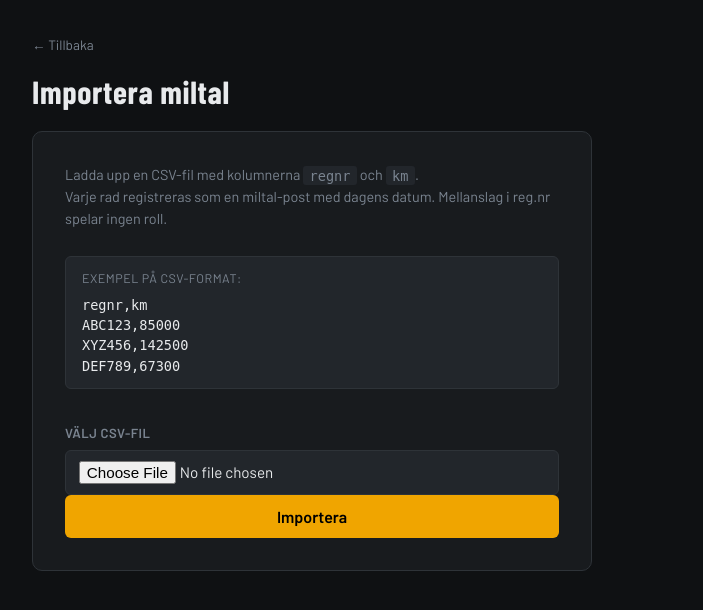
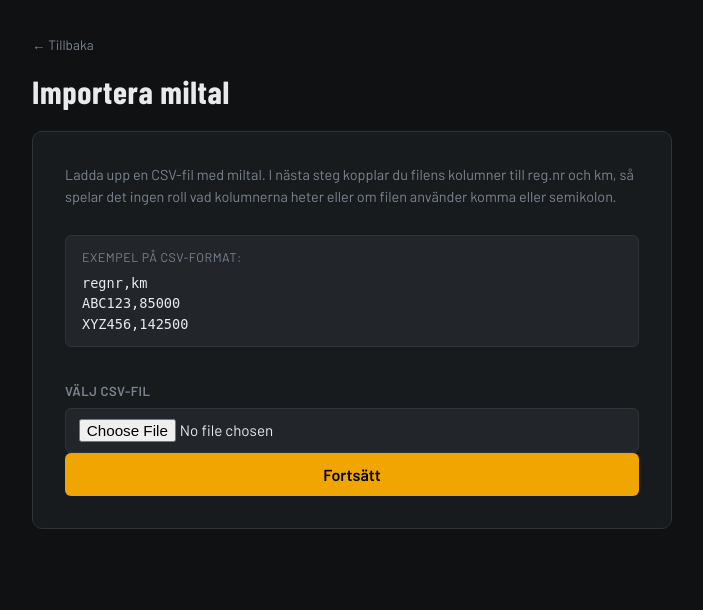
Before and after one commit to Svayak/RevvBase_V2, a Flask app: page /importera-miltal in a window 1280 px wide. Shown: the part 56-666 px from the top of the page, without its empty margins (152-855 px from the left). Run offline with Flask 3, Linux system fonts and the light colour scheme; a user stored in the database is signed in; data comes from the database, SQL or seed files in the repository; parts of the project's set-up code (start-up, migrations or seed data) failed here and were passed over; some libraries are stand-ins or nearby versions.

Commit message:
CSV-import: kolumnmappning, robust inläsning och km-tolkning
- Tvåstegsflöde med kolumntaggning (reg.nr, km, valfritt datum) + förhandsvisning
- Robust avkodning (UTF-8/cp1252/latin-1) och deterministisk avgränsar-detektering
- Stöd för filer utan rubrikrad
- Korrekt km-tolkning: decimalkomma kapas, mellanslag som tusental
- Löser tidigare server error vid uppladdning av Excel-CSV

```diff
--- a/app.py
+++ b/app.py
@@ -1499,54 +1499,172 @@ def ta_bort_fordonsmodell(fm_id):
             conn.execute("DELETE FROM fordonsmodeller WHERE id=?", (fm_id,))
     return redirect(url_for("fordonsbibliotek"))
 
+def _ser_ut_som_tal(cell):
+    """True om cellen ser ut som ett tal (ev. med mellanslag/komma/punkt)."""
+    rensad = (cell or "").strip().replace(" ", "").replace(" ", "").replace(",", "").replace(".", "")
+    return rensad.isdigit() and rensad != ""
+
+def _parse_km(raw):
+    """Tolkar km robust: mellanslag = tusental, komma/punkt = decimal (decimaldelen kapas).
+    Returnerar int eller None."""
+    s = "".join(c for c in (raw or "") if c.isdigit() or c in ",.")
+    if not s:
+        return None
+    dec = max(s.rfind(","), s.rfind("."))  # sista , eller . = decimaltecken
+    intdel = s[:dec] if dec != -1 else s
+    siffror = "".join(c for c in intdel if c.isdigit())
+    return int(siffror) if siffror else None
+
+def _hitta_delim(text):
+    """Väljer avgränsare deterministiskt. Prioriterar ; och tab framför , (decimalkomma är vanligt)."""
+    rader = [l for l in text.splitlines() if l.strip()][:10]
+    if not rader:
+        return ","
+    for d in [";", "\t", "|", ","]:
+        antal = [len(l.split(d)) for l in rader]
+        # Konsekvent samma antal kolumner > 1 på alla rader → rätt avgränsare
+        if antal[0] > 1 and len(set(antal)) == 1:
+            return d
+    # Fallback: den som förekommer mest
+    return max([";", "\t", "|", ","], key=lambda d: text.count(d))
+
+def _decoda_csv(data_bytes):
+    """Avkodar CSV robust (UTF-8/Windows/Latin-1) och gissar avgränsare."""
+    text = None
+    for enc in ("utf-8-sig", "cp1252", "latin-1"):
+        try:
+            text = data_bytes.decode(enc)
+            break
+        except UnicodeDecodeError:
+            continue
+    if text is None:
+        text = data_bytes.decode("utf-8", errors="replace")
+    return text, _hitta_delim(text)
+
+def _csv_rader(text, delim):
+    return [r for r in csv.reader(text.splitlines(), delimiter=delim) if any((c or "").strip() for c in r)]
+
+def _bygg_kolumner(text, delim, har_rubrik):
+    """Returnerar (kolumner, preview) där kolumner = [(index, etikett), ...]."""
+    rader = _csv_rader(text, delim)
+    if not rader:
+        return [], []
+    forsta = rader[0]
+    if har_rubrik:
+        kolumner = [(i, (forsta[i] or f"Kolumn {i+1}").strip()) for i in range(len(forsta))]
+        preview = rader[1:6]
+    else:
+        kolumner = [(i, f"Kolumn {i+1}  (t.ex. {forsta[i].strip()})") for i in range(len(forsta))]
+        preview = rader[0:5]
+    return kolumner, preview
+
+def _gissa_index(kolumner, kandidater):
+    for i, etikett in kolumner:
+        if etikett.lower().strip() in kandidater:
+            return i
+    return ""
+
 @app.route("/importera-miltal", methods=["GET","POST"])
 @login_required
 def importera_miltal():
+    vid = current_user.verkstad_id
+    if request.method != "POST":
+        return render_template("importera_miltal.html", steg="upload")
+
+    steg = request.form.get("steg", "upload")
+
+    # ── Steg 1: ladda upp fil, visa kolumnmappning ──
+    if steg == "upload":
+        fil = request.files.get("csv_fil")
+        if not fil or not fil.filename.lower().endswith(".csv"):
+            return render_template("importera_miltal.html", steg="upload", error="Välj en giltig CSV-fil.")
+        try:
+            text, delim = _decoda_csv(fil.read())
+            rader = _csv_rader(text, delim)
+        except Exception as e:
+            return render_template("importera_miltal.html", steg="upload", error=f"Kunde inte läsa filen: {e}")
+        if not rader:
+            return render_template("importera_miltal.html", steg="upload", error="Filen verkar tom.")
+        # Gissa om första raden är rubrik: om någon cell ser ut som ett tal är det troligen data
+        har_rubrik = not any(_ser_ut_som_tal(c) for c in rader[0])
+        kolumner, preview = _bygg_kolumner(text, delim, har_rubrik)
+        return render_template("importera_miltal.html", steg="mappa",
+            kolumner=kolumner, preview=preview, csv_data=text, delim=delim, har_rubrik=har_rubrik,
+            gissa_regnr=_gissa_index(kolumner, {"regnr","reg.nr","reg nr","registreringsnummer","reg","nummerplåt"}) if har_rubrik else 0,
+            gissa_km=_gissa_index(kolumner, {"km","miltal","kilometer","mätarställning","matarstallning","mileage","odometer"}) if har_rubrik else 1,
+            gissa_datum=_gissa_index(kolumner, {"datum","date","dat"}) if har_rubrik else "")
+
+    # ── Bygg om mappningen (t.ex. när rubrik-kryssrutan ändras) ──
+    if steg == "mappa":
+        csv_data = request.form.get("csv_data", "")
+        delim = request.form.get("delim", ",") or ","
+        har_rubrik = request.form.get("har_rubrik") == "1"
+        kolumner, preview = _bygg_kolumner(csv_data, delim, har_rubrik)
+        return render_template("importera_miltal.html", steg="mappa",
+            kolumner=kolumner, preview=preview, csv_data=csv_data, delim=delim, har_rubrik=har_rubrik,
+            gissa_regnr=_gissa_index(kolumner, {"regnr","reg.nr","reg nr","registreringsnummer","reg","nummerplåt"}) if har_rubrik else 0,
+            gissa_km=_gissa_index(kolumner, {"km","miltal","kilometer","mätarställning","matarstallning","mileage","odometer"}) if har_rubrik else 1,
+            gissa_datum=_gissa_index(kolumner, {"datum","date","dat"}) if har_rubrik else "")
+
+    # ── Steg 2: importera enligt vald mappning ──
+    csv_data = request.form.get("csv_data", "")
+    delim = request.form.get("delim", ",") or ","
+    har_rubrik = request.form.get("har_rubrik") == "1"
+
+    def _idx(namn):
+        v = request.form.get(namn, "")
+        return int(v) if v.isdigit() else None
+    i_regnr, i_km, i_datum = _idx("col_regnr"), _idx("col_km"), _idx("col_datum")
+
+    if i_regnr is None or i_km is None or i_regnr == i_km:
+        kolumner, preview = _bygg_kolumner(csv_data, delim, har_rubrik)
+        return render_template("importera_miltal.html", steg="mappa",
+            kolumner=kolumner, preview=preview, csv_data=csv_data, delim=delim, har_rubrik=har_rubrik,
+            gissa_regnr=i_regnr if i_regnr is not None else "", gissa_km=i_km if i_km is not None else "",
+            gissa_datum=i_datum if i_datum is not None else "",
+            error="Välj vilken kolumn som är reg.nr respektive km (måste vara olika kolumner).")
+
+    rader = _csv_rader(csv_data, delim)
+    if har_rubrik:
+        rader = rader[1:]
+
     resultat = []
-    vid = current_user.verkstad_id
-    if request.method == "POST":
-        fil = request.files.get("csv_fil")
-        if not fil or not fil.filename.endswith(".csv"):
-            return render_template("importera_miltal.html", error="Välj en giltig CSV-fil.", resultat=[])
-
-        innehall = fil.read().decode("utf-8-sig").splitlines()
-        reader = csv.DictReader(innehall)
-        for rad in reader:
-            nycklar = {k.lower().strip(): v for k, v in rad.items()}
-            regnr_raw = (nycklar.get("regnr") or nycklar.get("reg.nr") or nycklar.get("reg nr") or "").strip().upper()
-            regnr = regnr_raw.replace(" ", "")
-            km_str = (nycklar.get("km") or nycklar.get("miltal") or nycklar.get("kilometer") or "").strip()
-
-            if not regnr or not km_str:
-                resultat.append({"regnr": regnr or "?", "status": "fel", "msg": "Saknar regnr eller km"})
-                continue
-            if not km_str.isdigit():
-                resultat.append({"regnr": regnr, "status": "fel", "msg": f"Ogiltigt km-värde: {km_str}"})
-                continue
-
-            km = int(km_str)
-            with get_db() as conn:
-                if vid is not None:
-                    bil = conn.execute(
-                        "SELECT * FROM bilar WHERE REPLACE(regnr,' ','')=? AND verkstad_id=?", (regnr, vid)
-                    ).fetchone()
-                else:
-                    bil = conn.execute(
-                        "SELECT * FROM bilar WHERE REPLACE(regnr,' ','')=?", (regnr,)
-                    ).fetchone()
-
-            if not bil:
-                resultat.append({"regnr": regnr, "status": "fel", "msg": "Bilen finns inte i systemet"})
-                continue
-
-            with get_db() as conn:
-                conn.execute(
-                    "INSERT INTO handelser (bil_id, datum, km, typ, service_typer, beskrivning, skapad_av) VALUES (?,?,?,?,?,?,?)",
-                    (bil["id"], str(date.today()), km, "miltal", None, None, current_user.namn)
-                )
-            resultat.append({"regnr": regnr, "status": "ok", "msg": f"Registrerad: {km} km"})
-
-    return render_template("importera_miltal.html", error=None, resultat=resultat)
+    for rad in rader:
+        def cell(i):
+            return rad[i].strip() if (i is not None and i < len(rad)) else ""
+        regnr = cell(i_regnr).upper().replace(" ", "")
+        km = _parse_km(cell(i_km))
+        datum_val = str(date.today())
+        if i_datum is not None:
+            dv = cell(i_datum)
+            if dv:
+                datum_val = dv
+
+        if not regnr or km is None:
+            resultat.append({"regnr": regnr or "?", "status": "fel", "msg": "Saknar regnr eller km"})
+            continue
+
+        with get_db() as conn:
+            if vid is not None:
+                bil = conn.execute(
+                    "SELECT * FROM bilar WHERE REPLACE(regnr,' ','')=? AND verkstad_id=?", (regnr, vid)
+                ).fetchone()
+            else:
+                bil = conn.execute(
+                    "SELECT * FROM bilar WHERE REPLACE(regnr,' ','')=?", (regnr,)
+                ).fetchone()
+        if not bil:
+            resultat.append({"regnr": regnr, "status": "fel", "msg": "Bilen finns inte i systemet"})
+            continue
+
+        with get_db() as conn:
+            conn.execute(
+                "INSERT INTO handelser (bil_id, datum, km, typ, service_typer, beskrivning, skapad_av) VALUES (?,?,?,?,?,?,?)",
+                (bil["id"], datum_val, km, "miltal", None, None, current_user.namn)
+            )
+        resultat.append({"regnr": regnr, "status": "ok", "msg": f"Registrerad: {km} km"})
+
+    return render_template("importera_miltal.html", steg="klar", resultat=resultat)
 
 @app.route("/exportera")
 @login_required
--- a/templates/importera_miltal.html
+++ b/templates/importera_miltal.html
@@ -1,35 +1,112 @@
 {% extends "base.html" %}
 {% block title %}Importera miltal – Revvbase{% endblock %}
 {% block content %}
-<div class="form-page" style="max-width: 560px">
+<div class="form-page" style="max-width: 640px">
   <a href="{{ url_for('index') }}" class="back-link">← Tillbaka</a>
   <h1 class="page-title">Importera miltal</h1>
 
+  {% if error %}<div class="alert alert-error">{{ error }}</div>{% endif %}
+
+  {% if steg == "mappa" %}
+  <!-- Steg 2: koppla kolumner -->
+  <div class="form-card">
+    <p style="font-size:0.9rem; color:var(--text-muted); margin-bottom:1rem;">
+      Vi läste in filen. Tala om vilken kolumn som är vad, så vet RevvBase hur den ska tolkas.
+    </p>
+
+    <form method="post">
+      <input type="hidden" name="csrf_token" value="{{ csrf_token() }}">
+      <input type="hidden" name="steg" value="importera">
+      <textarea name="csv_data" hidden>{{ csv_data }}</textarea>
+      <input type="hidden" name="delim" value="{{ delim }}">
+
+      <label style="display:flex; align-items:center; gap:0.5rem; font-size:0.88rem; margin-bottom:1rem; cursor:pointer;">
+        <input type="checkbox" name="har_rubrik" value="1" {% if har_rubrik %}checked{% endif %}
+               onchange="this.form.steg.value='mappa'; this.form.submit();">
+        Första raden är en rubrikrad
+      </label>
+
+      <div class="form-group">
+        <label class="form-label">Reg.nr-kolumn <span style="color:var(--accent)">*</span></label>
+        <select class="form-input" name="col_regnr" required>
+          <option value="">– välj kolumn –</option>
+          {% for i, etikett in kolumner %}<option value="{{ i }}" {% if i == gissa_regnr %}selected{% endif %}>{{ etikett }}</option>{% endfor %}
+        </select>
+      </div>
+
+      <div class="form-group">
+        <label class="form-label">Km-kolumn <span style="color:var(--accent)">*</span></label>
+        <select class="form-input" name="col_km" required>
+          <option value="">– välj kolumn –</option>
+          {% for i, etikett in kolumner %}<option value="{{ i }}" {% if i == gissa_km %}selected{% endif %}>{{ etikett }}</option>{% endfor %}
+        </select>
+      </div>
+
+      <div class="form-group">
+        <label class="form-label">Datum-kolumn (valfritt)</label>
+        <select class="form-input" name="col_datum">
+          <option value="">Använd dagens datum</option>
+          {% for i, etikett in kolumner %}<option value="{{ i }}" {% if i == gissa_datum %}selected{% endif %}>{{ etikett }}</option>{% endfor %}
+        </select>
+      </div>
+
+      {% if preview %}
+      <div style="margin:1.25rem 0;">
+        <div style="font-size:0.8rem; color:var(--text-muted); margin-bottom:0.4rem;">Förhandsvisning ({{ "utan rubrikrad" if not har_rubrik else "första dataraderna" }}):</div>
+        <div style="overflow-x:auto; border:1px solid var(--border); border-radius:var(--radius);">
+          <table style="width:100%; border-collapse:collapse; font-size:0.82rem;">
+            <thead><tr>
+              {% for i, etikett in kolumner %}<th style="text-align:left; padding:0.4rem 0.6rem; background:var(--bg3); border-bottom:1px solid var(--border); white-space:nowrap;">{{ etikett }}</th>{% endfor %}
+            </tr></thead>
+            <tbody>
+              {% for rad in preview %}
+              <tr>{% for cell in rad %}<td style="padding:0.35rem 0.6rem; border-bottom:1px solid var(--border); white-space:nowrap;">{{ cell }}</td>{% endfor %}</tr>
+              {% endfor %}
+            </tbody>
+          </table>
+        </div>
+      </div>
+      {% endif %}
+
+      <div style="display:flex; gap:0.75rem;">
+        <a href="{{ url_for('importera_miltal') }}" class="btn btn-ghost">Avbryt</a>
+        <button type="submit" class="btn btn-primary" style="flex:1;">Importera</button>
+      </div>
+    </form>
+  </div>
+
+  {% elif steg == "klar" %}
+  <!-- Steg 3: resultat -->
+  <div class="form-card">
+    <p style="font-size:0.9rem; color:var(--text-muted); margin:0;">Importen är klar. <a href="{{ url_for('importera_miltal') }}" style="color:var(--accent);">Importera en till fil</a></p>
+  </div>
+
+  {% else %}
+  <!-- Steg 1: ladda upp -->
   <div class="form-card">
     <p style="font-size:0.9rem; color:var(--text-muted); margin-bottom:0.5rem;">
-      Ladda upp en CSV-fil med kolumnerna <code>regnr</code> och <code>km</code>.<br>
-      Varje rad registreras som en miltal-post med dagens datum. Mellanslag i reg.nr spelar ingen roll.
+      Ladda upp en CSV-fil med miltal. I nästa steg kopplar du filens kolumner till reg.nr och km,
+      så spelar det ingen roll vad kolumnerna heter eller om filen använder komma eller semikolon.
     </p>
 
     <div class="csv-example">
       <div class="csv-example__title">Exempel på CSV-format:</div>
       <pre>regnr,km
 ABC123,85000
-XYZ456,142500
-DEF789,67300</pre>
+XYZ456,142500</pre>
     </div>
 
-    {% if error %}<div class="alert alert-error">{{ error }}</div>{% endif %}
-
     <form method="post" enctype="multipart/form-data">
-    <input type="hidden" name="csrf_token" value="{{ csrf_token() }}">
+      <input type="hidden" name="csrf_token" value="{{ csrf_token() }}">
+      <input type="hidden" name="steg" value="upload">
       <div class="form-group">
         <label class="form-label">Välj CSV-fil</label>
         <input class="form-input" type="file" name="csv_fil" accept=".csv" required>
       </div>
-      <button type="submit" class="btn btn-primary btn-full">Importera</button>
+      <button type="submit" class="btn btn-primary btn-full">Fortsätt</button>
     </form>
   </div>
+  {% endif %}
 
   {% if resultat %}
   <div style="margin-top:1.5rem;">
```
Also changed, not shown: CHANGELOG.md.
